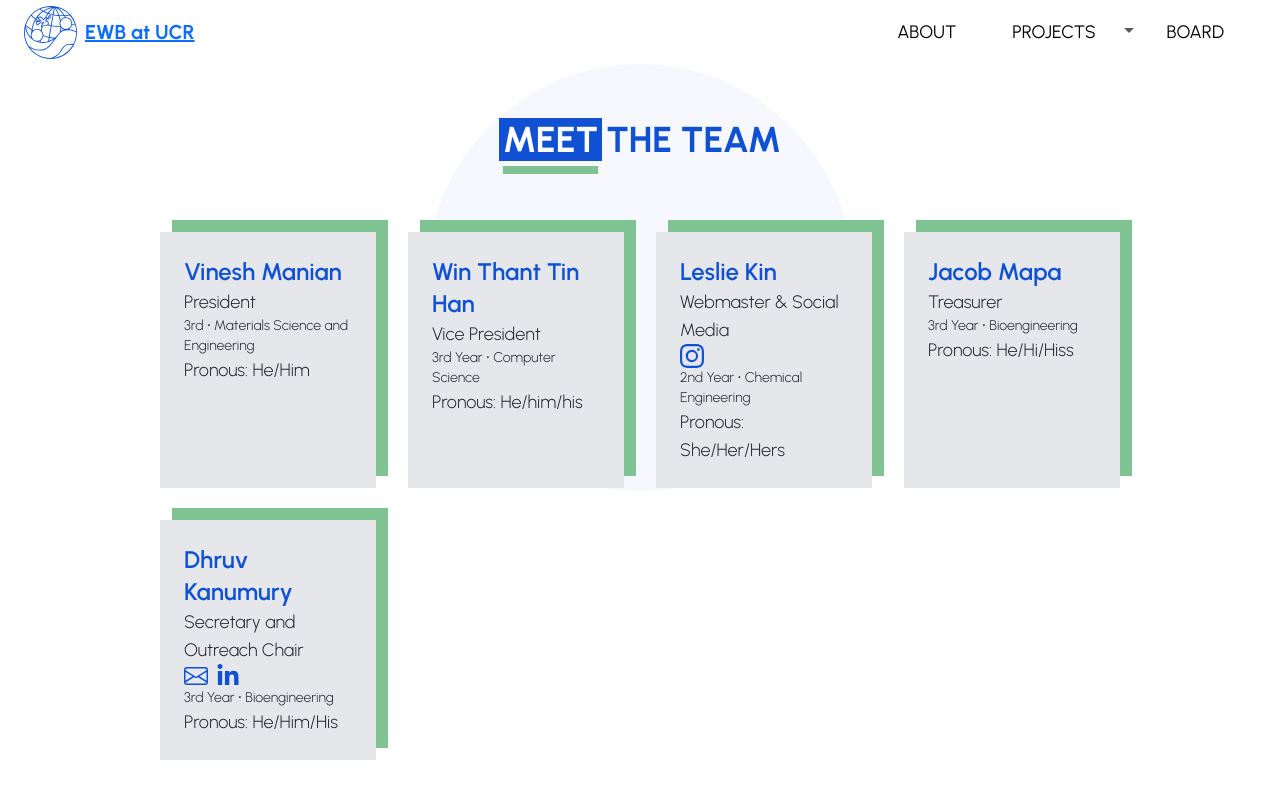
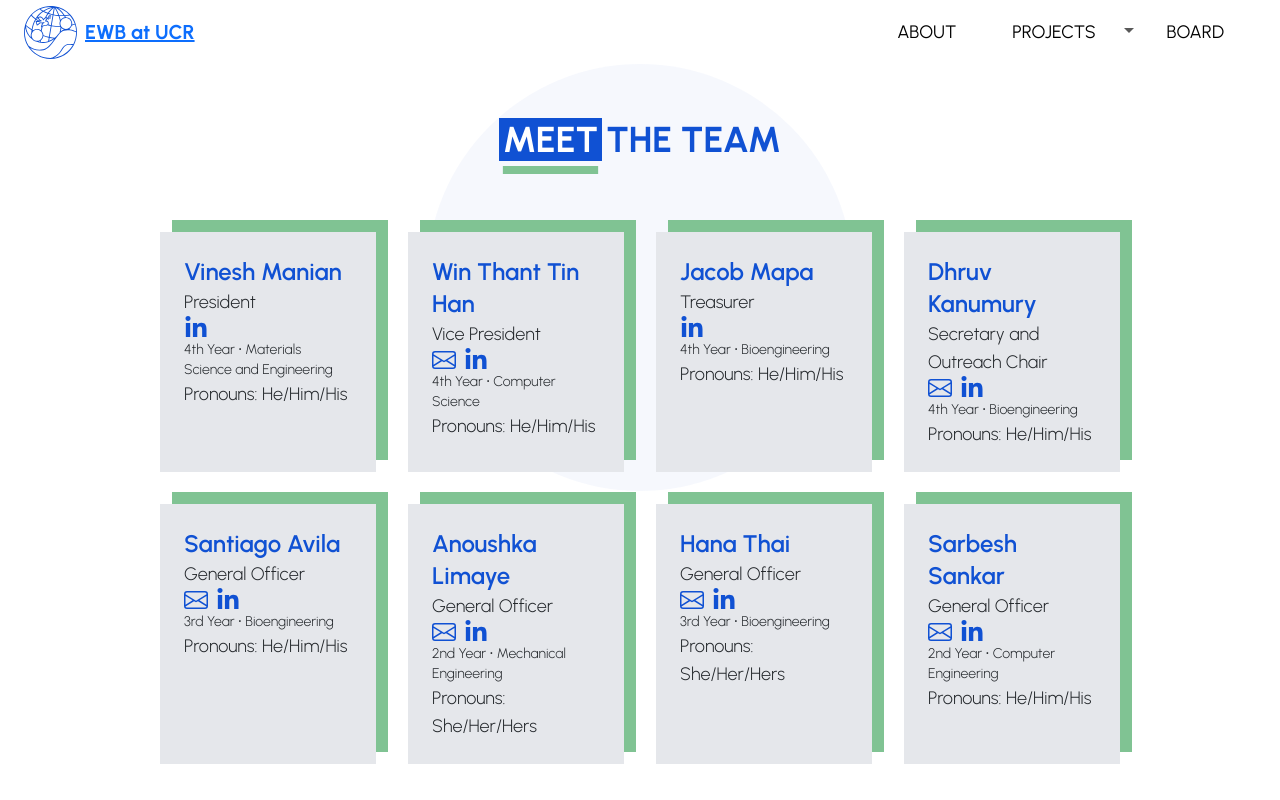
Before and after one commit to acm-ucr/ewb-website, a Next.js app: page /board in a window 1280 px wide. Shown: the top 800 px of the page. Built offline with nearby package versions, Linux system fonts and the light colour scheme.

Commit message:
updated board members for 2024-2025 year

```diff
--- a/src/components/board/Board.jsx
+++ b/src/components/board/Board.jsx
@@ -20,7 +20,7 @@ const Board = ({ name, position, grade, major, links, pronouns, picture }) => {
       <div className="font-light text-sm">
         {grade} {"\u2E31"} {major}
       </div>
-      <div className="font-light text-lg">Pronous: {pronouns}</div>
+      <div className="font-light text-lg">Pronouns: {pronouns}</div>
     </div>
   );
 };
--- a/src/data/mockBoard.js
+++ b/src/data/mockBoard.js
@@ -2,36 +2,33 @@ export const BOARD = [
   {
     name: "Vinesh Manian",
     position: "President",
-    links: {},
-    grade: "3rd ",
+    links: {
+      linkedin: "https://www.linkedin.com/in/vinesh-manian-371464183",
+    },
+    grade: "4th Year ",
     major: "Materials Science and Engineering ",
-    pronouns: "He/Him",
+    pronouns: "He/Him/His",
   },
   {
     name: "Win Thant Tin Han",
     position: "Vice President",
-    links: {},
-    grade: "3rd Year",
+    links: {
+      email: "wtin001@ucr.edu",
+      linkedin: "http://linkedin.com/in/win-thant-tin-han-319b63207",
+    },
+    grade: "4th Year ",
     major: "Computer Science",
-    pronouns: "He/him/his",
-  },
-  {
-    name: "Leslie Kin",
-    position: "Webmaster & Social Media",
-    links: {
-      instagram: "https://www.instagram.com/yukiki.kin/?hl=en",
-    },
-    grade: "2nd Year ",
-    major: "Chemical Engineering",
-    pronouns: "She/Her/Hers",
+    pronouns: "He/Him/His",
   },
   {
     name: "Jacob Mapa",
     position: "Treasurer",
-    links: {},
-    grade: "3rd Year",
+    links: {
+      linkedin: "http://linkedin.com/in/jacob-mapa-ba4875200",
+    },
+    grade: "4th Year ",
     major: "Bioengineering",
-    pronouns: "He/Hi/Hiss",
+    pronouns: "He/Him/His",
   },
   {
     name: "Dhruv Kanumury ",
@@ -40,8 +37,52 @@ export const BOARD = [
       email: "mailto:email@gmail.com",
       linkedin: "mailto:email@gmail.com",
     },
+    grade: "4th Year ",
+    major: "Bioengineering",
+    pronouns: "He/Him/His",
+  },
+  {
+    name: "Santiago Avila",
+    position: "General Officer",
+    links: {
+      email: "Savil049@ucr.edu",
+      linkedin: "http://linkedin.com/in/santiago-avila-a08839297",
+    },
     grade: "3rd Year ",
     major: "Bioengineering",
     pronouns: "He/Him/His",
   },
+  {
+    name: "Anoushka Limaye",
+    position: "General Officer",
+    links: {
+      email: "alima018@ucr.edu",
+      linkedin: "http://linkedIn.com/in/anoushka-limaye/",
+    },
+    grade: "2nd Year ",
+    major: "Mechanical Engineering",
+    pronouns: "She/Her/Hers",
+  },
+  {
+    name: "Hana Thai",
+    position: "General Officer",
+    links: {
+      email: "hthai017@ucr.edu",
+      linkedin: "https://www.linkedin.com/in/hana-thai/",
+    },
+    grade: "3rd Year ",
+    major: "Bioengineering",
+    pronouns: "She/Her/Hers",
+  },
+  {
+    name: "Sarbesh Sankar",
+    position: "General Officer",
+    links: {
+      email: "ssank019@ucr.edu",
+      linkedin: "https://www.linkedin.com/in/sarbesh-sankar/",
+    },
+    grade: "2nd Year ",
+    major: "Computer Engineering",
+    pronouns: "He/Him/His",
+  },
 ];
```
